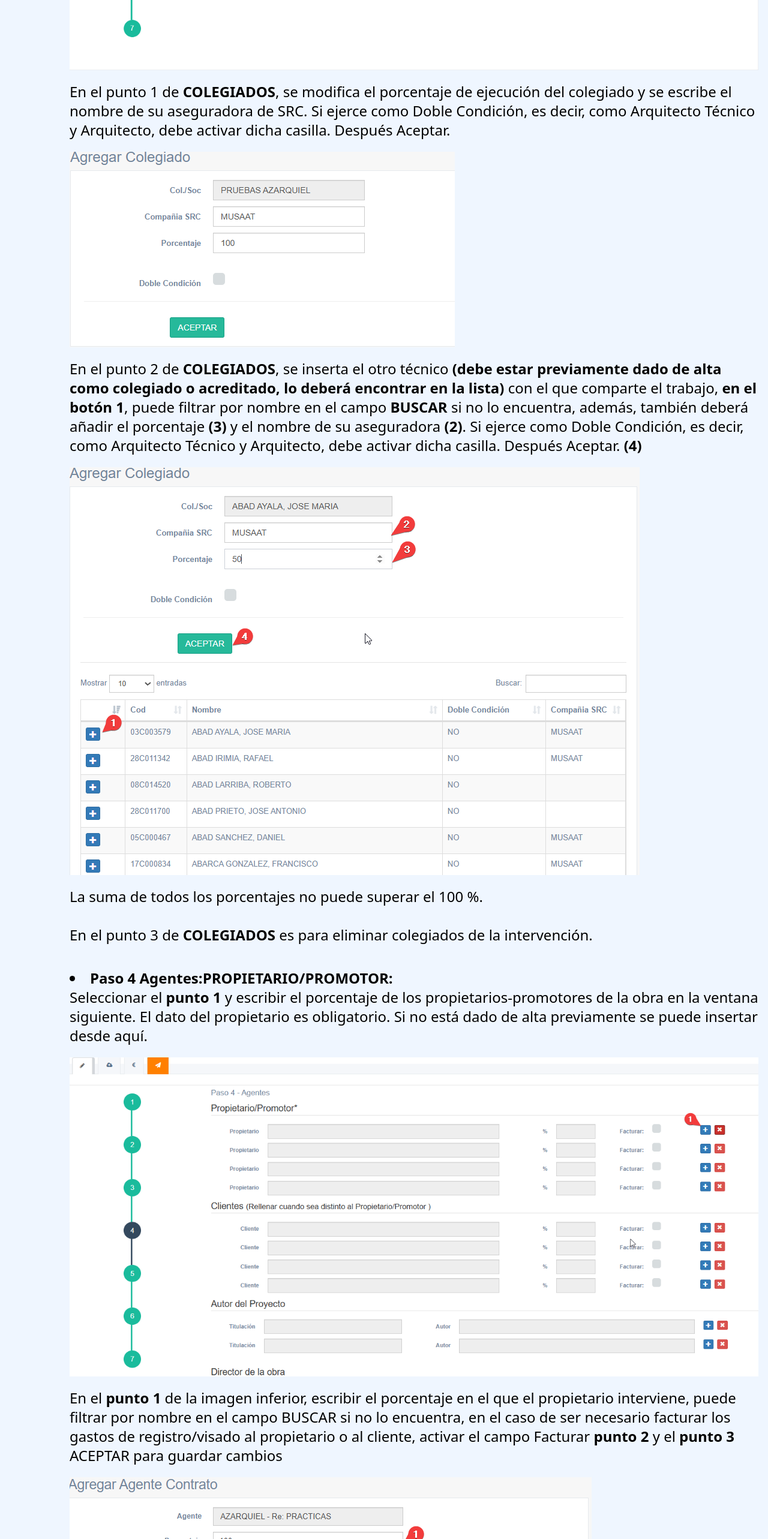
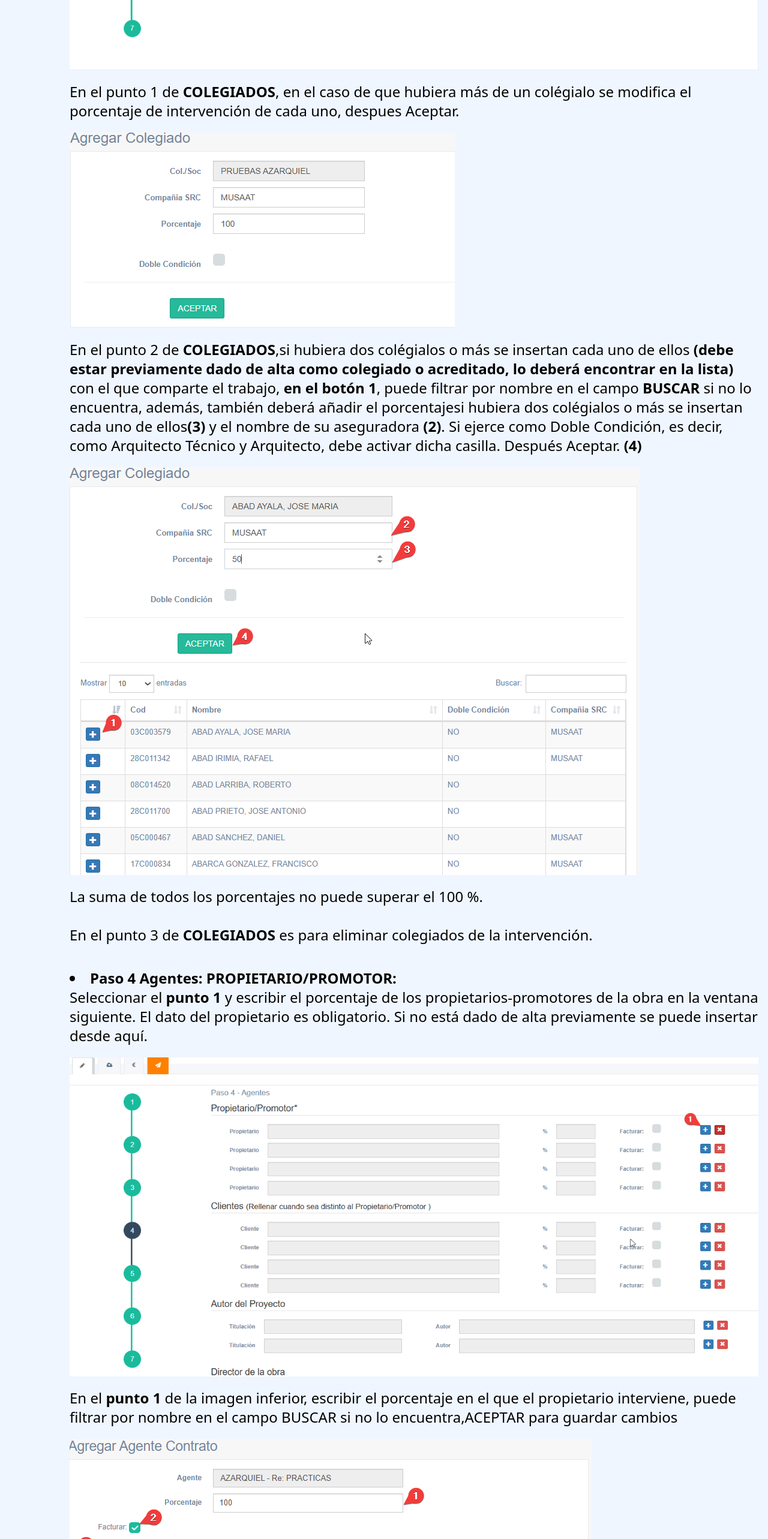
Before and after one commit to coaatiToledo/Manual_Icolegia, a React (Vite) app in the folder manual-icolegia/: page / in a window 1280 px wide. Shown: the part 3780-6346 px from the top of the page at 60% size. Built offline with nearby package versions, Linux system fonts and the light colour scheme.

Commit message:
modificando el paso 4 y el paso 3 de generar nuevo expediente

```diff
--- a/manual-icolegia/src/components/ApartadosExpediente/NuevoExpediente.jsx
+++ b/manual-icolegia/src/components/ApartadosExpediente/NuevoExpediente.jsx
@@ -9,7 +9,7 @@ function NuevoExpediente({ onAgenteClick }) {
   };
   return (
     <div>
-      <h2 className="text-5xl font-semibold text-blue-700 mb-4 ml-40">
+      <h2 className="text-2xl sm:text-3xl md:text-4xl lg:text-5xl font-semibold text-blue-700 mb-4 ml-40">
         Crear un nuevo expediente digital
       </h2>
       <p className="mb-4 text-2xl">
@@ -64,17 +64,15 @@ function NuevoExpediente({ onAgenteClick }) {
           </li>
           <li>
             <strong>Paso 3 Colegiados:</strong> Seleccionar y escribir el
-            porcentaje y seguro de responsabilidad civil de los técnicos
-            intervinientes, después <strong>SIGUIENTE.</strong>
+            porcentaje (si hay más de un colégialo) después
+            <strong> SIGUIENTE.</strong>
             <div className="mt-5 mb-5">
               <img src="/nuevoExpedienteImgs/paso3.png" alt="paso3" />
             </div>
             <p>
-              En el punto 1 de <strong>COLEGIADOS</strong>, se modifica el
-              porcentaje de ejecución del colegiado y se escribe el nombre de su
-              aseguradora de SRC. Si ejerce como Doble Condición, es decir, como
-              Arquitecto Técnico y Arquitecto, debe activar dicha casilla.
-              Después Aceptar.
+              En el punto 1 de <strong>COLEGIADOS</strong>, en el caso de que
+              hubiera más de un colégialo se modifica el porcentaje de
+              intervención de cada uno, despues Aceptar.
             </p>
             <div className="mt-5 mb-5">
               <img
@@ -83,15 +81,15 @@ function NuevoExpediente({ onAgenteClick }) {
               />
             </div>
             <p>
-              En el punto 2 de <strong>COLEGIADOS</strong>, se inserta el otro
-              técnico{" "}
+              En el punto 2 de <strong>COLEGIADOS</strong>,si hubiera dos colégialos o más se insertan cada uno de ellos{" "}
+
                   <strong>
                 (debe estar previamente dado de alta como colegiado o
                 acreditado, lo deberá encontrar en la lista)
               </strong>{" "}
               con el que comparte el trabajo,<strong> en el botón 1</strong>,
               puede filtrar por nombre en el campo <strong>BUSCAR</strong> si no
-              lo encuentra, además, también deberá añadir el porcentaje{" "}
+              lo encuentra, además, también deberá añadir el porcentajesi hubiera dos colégialos o más se insertan cada uno de ellos
               <strong>(3)</strong> y el nombre de su aseguradora{" "}
               <strong>(2)</strong>. Si ejerce como Doble Condición, es decir,
               como Arquitecto Técnico y Arquitecto, debe activar dicha casilla.
@@ -108,7 +106,7 @@ function NuevoExpediente({ onAgenteClick }) {
             </p>
           </li>
           <li>
-            <strong>Paso 4 Agentes:PROPIETARIO/PROMOTOR:</strong> <br />
+            <strong>Paso 4 Agentes: PROPIETARIO/PROMOTOR:</strong> <br />
             Seleccionar el <strong>punto 1</strong> y escribir el porcentaje de
             los propietarios-promotores de la obra en la ventana siguiente. El
             dato del propietario es obligatorio. Si no está dado de alta
@@ -119,10 +117,7 @@ function NuevoExpediente({ onAgenteClick }) {
             <p>
               En el <strong>punto 1</strong> de la imagen inferior, escribir el
               porcentaje en el que el propietario interviene, puede filtrar por
-              nombre en el campo BUSCAR si no lo encuentra, en el caso de ser
-              necesario facturar los gastos de registro/visado al propietario o
-              al cliente, activar el campo Facturar <strong>punto 2</strong> y
-              el <strong>punto 3</strong> ACEPTAR para guardar cambios
+              nombre en el campo BUSCAR si no lo encuentra,ACEPTAR para guardar cambios
             </p>
             <div className="mt-5 mb-5">
               <img src="/nuevoExpedienteImgs/img1paso4.png" alt="img1paso4" />
@@ -143,9 +138,9 @@ function NuevoExpediente({ onAgenteClick }) {
               />
             </div>
             <p>
-              <strong>AUTOR DEL PROYECTO:</strong> Seleccionar el autor del
+              <strong>AUTOR DEL PROYECTO Y DIRECTOR DE OBRA:</strong> Seleccionar el autor del
               proyecto. Si no está dado de alta previamente se puede insertar
-              desde aquí, desde el botón <strong>NUEVO +</strong>.
+              desde aquí, desde el botón <strong>NUEVO +</strong>, hay que indicar los dos, aunque sean la misma persona .
               <div className="mt-5 mb-5">
                 <img src="/nuevoExpedienteImgs/img3paso4.png" alt="img4paso4" />
               </div>
@@ -189,20 +184,28 @@ function NuevoExpediente({ onAgenteClick }) {
             <div className="mt-5 mb-5">
               <img src="nuevoExpedienteImgs/paso7.png" alt="paso7" />
             </div>
-            <p><strong>GUARDAR. SE ACONSEJA GUARDAR ANTERIORMENTE TAMBIÉN.</strong></p>
+            <p>
+              <strong>
+                GUARDAR. SE ACONSEJA GUARDAR ANTERIORMENTE TAMBIÉN.
+              </strong>
+            </p>
             <p className="mb-4">
-          ⚠️ EN CASO DE FALTAR ALGÚN DATO, O QUE EXISTE ALGÚN DATO ERRÓNEO, SERÁ
-          INDICADO EN UN PANEL ROJO INFORMATIVO, DEBERÁ IR AL PUNTO INDICADO Y
-          RESOLVER EL ERROR.
+              ⚠️ EN CASO DE FALTAR ALGÚN DATO, O QUE EXISTE ALGÚN DATO ERRÓNEO,
+              SERÁ INDICADO EN UN PANEL ROJO INFORMATIVO, DEBERÁ IR AL PUNTO
+              INDICADO Y RESOLVER EL ERROR.
             </p>
-        <div className="mt-5 mb-5"><img src="nuevoExpedienteImgs/img1paso7.png" alt="Paso7img1" /></div>
+            <div className="mt-5 mb-5">
+              <img src="nuevoExpedienteImgs/img1paso7.png" alt="Paso7img1" />
+            </div>
           </li>
         </ul>
         <button
-        className='bg-black text-white px-4 py-2 rounded-lg hover:bg-gray-600 cursor-pointer mb-4'
+          className="bg-black text-white px-4 py-2 rounded-lg hover:bg-gray-600 cursor-pointer mb-4"
           onClick={initialScroll}
-      > Volver al inicio </button>
-
+        >
+          {" "}
+          Volver al inicio{" "}
+        </button>
       </section>
     </div>
   );
```
Lines whose indentation alone changed are shown as unchanged.
